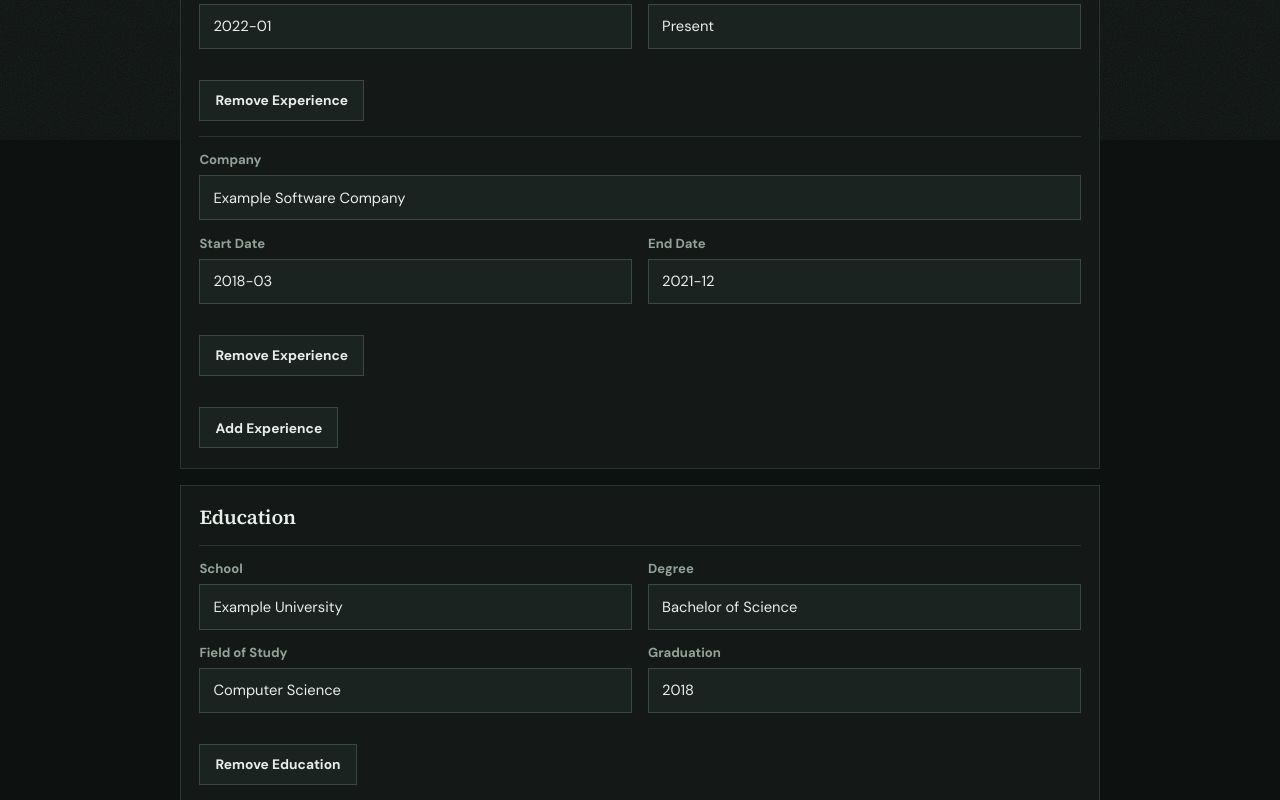
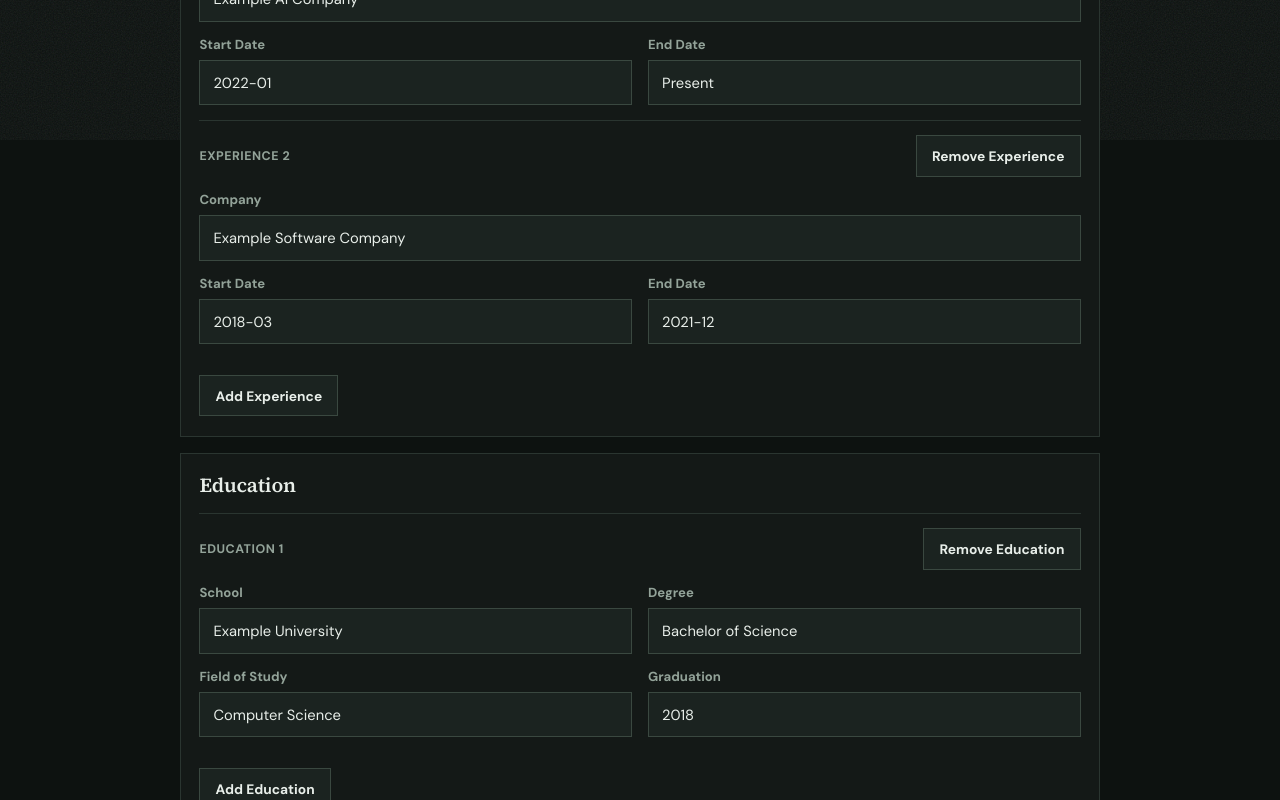
Before and after one commit to mathen-stack/cursor_2, a Next.js app in the folder resume-generator-shell/apps/web/: page / in a window 1280 px wide. Shown: the part 660-1460 px from the top of the page. Built offline with nearby package versions, Linux system fonts and the light colour scheme.

Commit message:
Move remove buttons to the top-right of each entry section
Place Remove Experience and Remove Education in each entry header so
actions sit at the top-right instead of below the fields.

Co-authored-by: mathen-stack <mathen-stack@users.noreply.github.com>

```diff
--- a/resume-generator-shell/apps/web/app/components/resume-generator.tsx
+++ b/resume-generator-shell/apps/web/app/components/resume-generator.tsx
@@ -328,6 +328,17 @@ export default function ResumeGenerator() {
 
           {profile.careerHistory.map((entry, index) => (
             <div key={entry.experienceId} className="entry-block">
+              <div className="entry-head">
+                <p className="entry-label">Experience {index + 1}</p>
+                <button
+                  type="button"
+                  className="secondary-action entry-remove"
+                  disabled={profile.careerHistory.length === 1}
+                  onClick={() => removeCareer(index)}
+                >
+                  Remove Experience
+                </button>
+              </div>
               <div className="profile-grid">
                 <label className="profile-field profile-field-full">
                   <span>Company</span>
@@ -368,16 +379,6 @@ export default function ResumeGenerator() {
                   />
                 </label>
               </div>
-              <div className="section-actions">
-                <button
-                  type="button"
-                  className="secondary-action"
-                  disabled={profile.careerHistory.length === 1}
-                  onClick={() => removeCareer(index)}
-                >
-                  Remove Experience
-                </button>
-              </div>
             </div>
           ))}
 
@@ -397,6 +398,16 @@ export default function ResumeGenerator() {
 
           {profile.education.map((entry, index) => (
             <div key={entry.educationId} className="entry-block">
+              <div className="entry-head">
+                <p className="entry-label">Education {index + 1}</p>
+                <button
+                  type="button"
+                  className="secondary-action entry-remove"
+                  onClick={() => removeEducation(index)}
+                >
+                  Remove Education
+                </button>
+              </div>
               <div className="profile-grid">
                 <label className="profile-field">
                   <span>School</span>
@@ -449,15 +460,6 @@ export default function ResumeGenerator() {
                     }
                   />
                 </label>
-              </div>
-              <div className="section-actions">
-                <button
-                  type="button"
-                  className="secondary-action"
-                  onClick={() => removeEducation(index)}
-                >
-                  Remove Education
-                </button>
               </div>
             </div>
           ))}
--- a/resume-generator-shell/apps/web/app/globals.css
+++ b/resume-generator-shell/apps/web/app/globals.css
@@ -231,6 +231,29 @@ textarea:focus {
 .entry-block:first-of-type {
   border-top: 0;
   padding-top: 0;
+}
+
+.entry-head {
+  display: flex;
+  align-items: center;
+  justify-content: space-between;
+  gap: 0.75rem;
+}
+
+.entry-label {
+  margin: 0;
+  color: var(--muted);
+  font-size: 0.78rem;
+  font-weight: 700;
+  letter-spacing: 0.04em;
+  text-transform: uppercase;
+}
+
+.entry-remove {
+  margin-left: auto;
+  min-height: 2.2rem;
+  padding: 0.45rem 0.75rem;
+  font-size: 0.8rem;
 }
 
 .section-actions {
```
